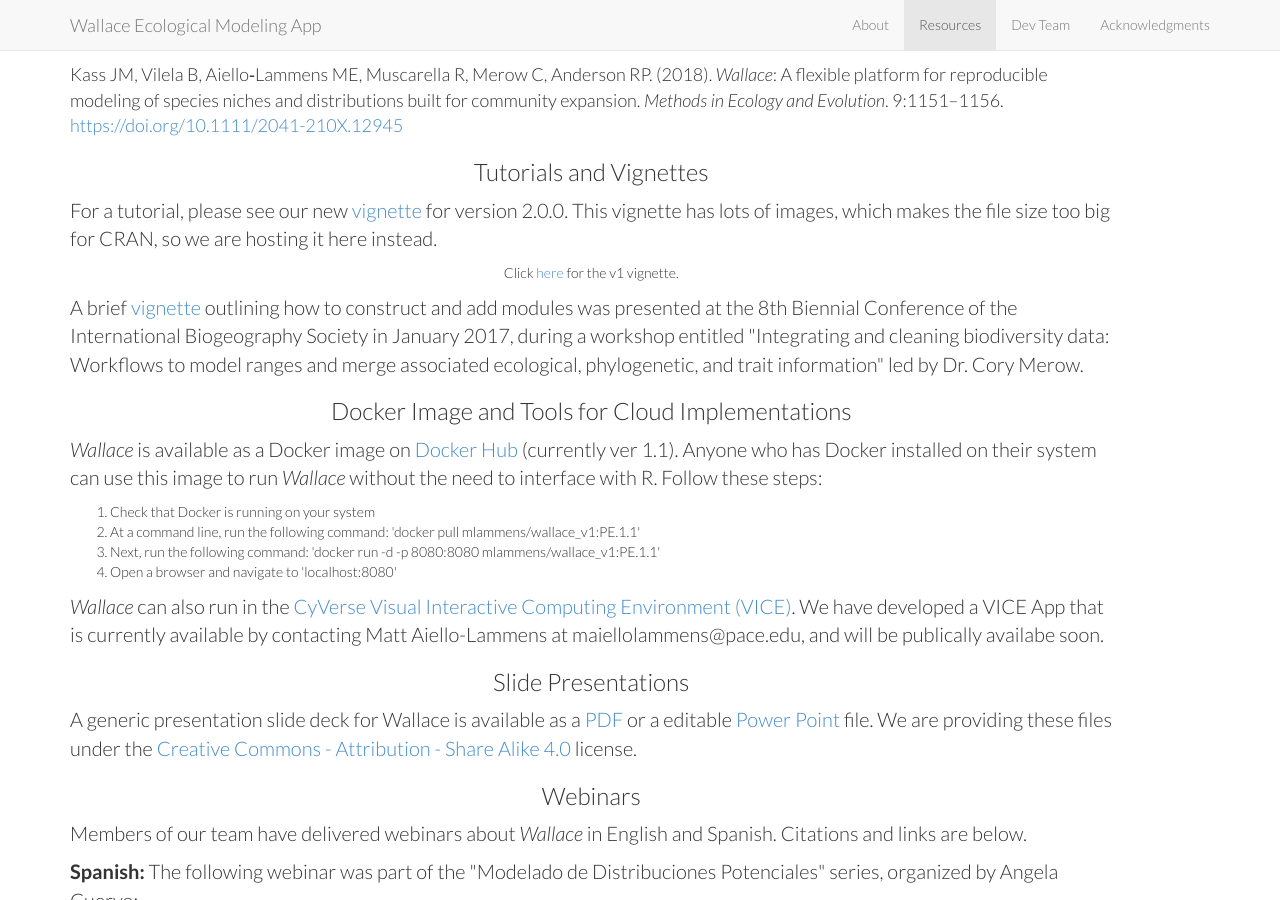
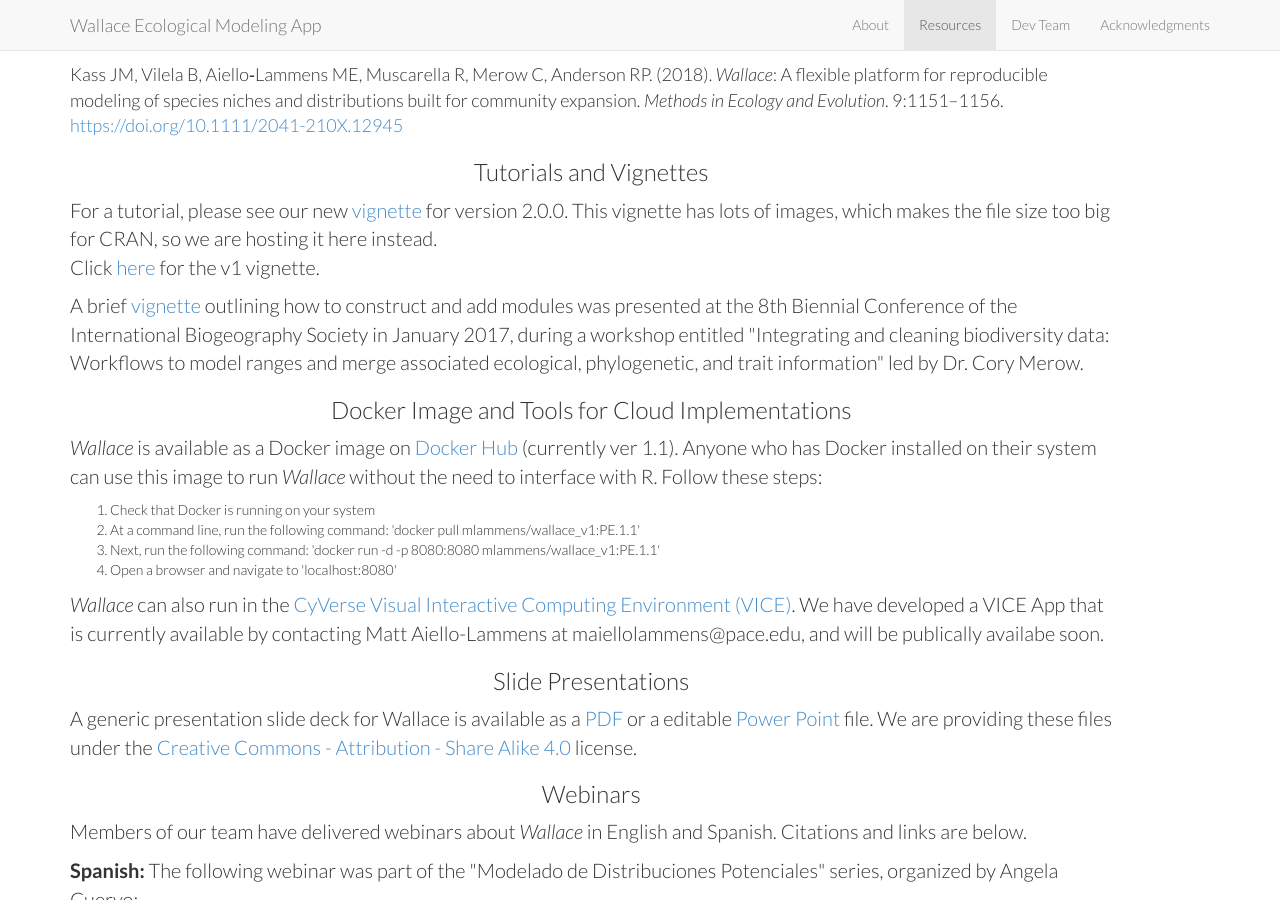
Before and after one commit to wallaceEcoMod/wallaceecomod.github.io, a Jekyll site: the page built from index.html, in a window 1280 px wide and 900 px high, scrolled down 1402 px. Built offline with Jekyll 4.4.1, drawn with Linux system fonts in a browser that asks for light colours.

```diff
--- a/_includes/resources.html
+++ b/_includes/resources.html
@@ -17,7 +17,7 @@
       <p style="font-size:20px" align="left">
 	For a tutorial, please see our new <a href="https://wallaceecomod.github.io/wallace/articles/tutorial-v2.html" target="_blank">vignette</a> for version 2.0.0.
 	This vignette has lots of images, which makes the file size too big for CRAN, so we are hosting it here instead.
-	<p>Click <a href="https://wallaceecomod.github.io/wallace/articles/tutorial-v1.html">here</a> for the v1 vignette.</p>
+	<br>Click <a href="https://wallaceecomod.github.io/wallace/articles/tutorial-v1.html">here</a> for the v1 vignette.
       <p style="font-size:20px" align="left">
 	A brief <a href="https://cmerow.github.io/RDataScience/3_4_wallace.html" target="_blank">vignette</a> outlining how to construct
 	and add modules was presented at the 8th Biennial Conference of the International Biogeography Society in January 2017,
```
